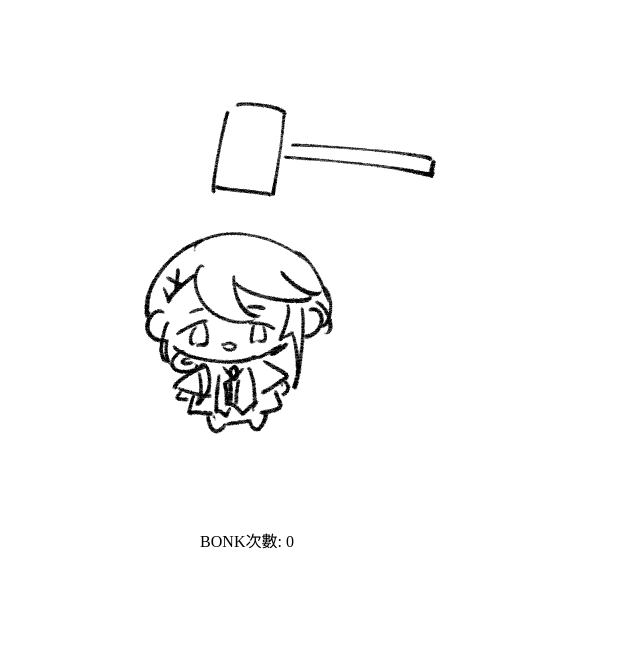
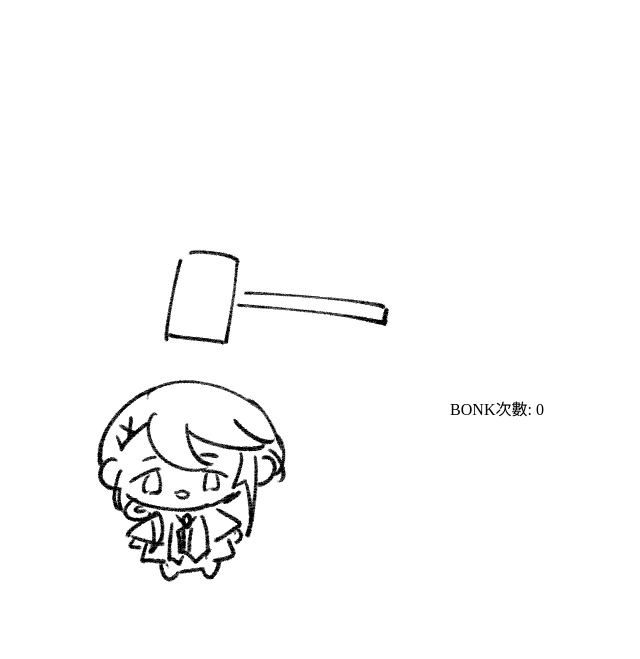
Before and after one commit to tonyayanura/bonk_tagaei, a plain HTML site: page index.html in a window 1280 px wide. Shown: the whole page, without its empty margins (393-1033 px from the left). Drawn offline with Linux system fonts and the light colour scheme.

Commit message:
Update style.css

```diff
--- a/style.css
+++ b/style.css
@@ -1,15 +1,6 @@
-#container {
-    text-align: center;
+body {
+    display: flex;
+    justify-content: center;
+    align-items: center;
+    height: 100vh;
 }
-
-#image {
-    width: 500px;
-    height: 500px;
-    cursor: pointer;
-    transition: opacity 0.5s ease;
-    display: inline-block;
-}
-
-#click-count {
-    text-align: center;
-}
```
